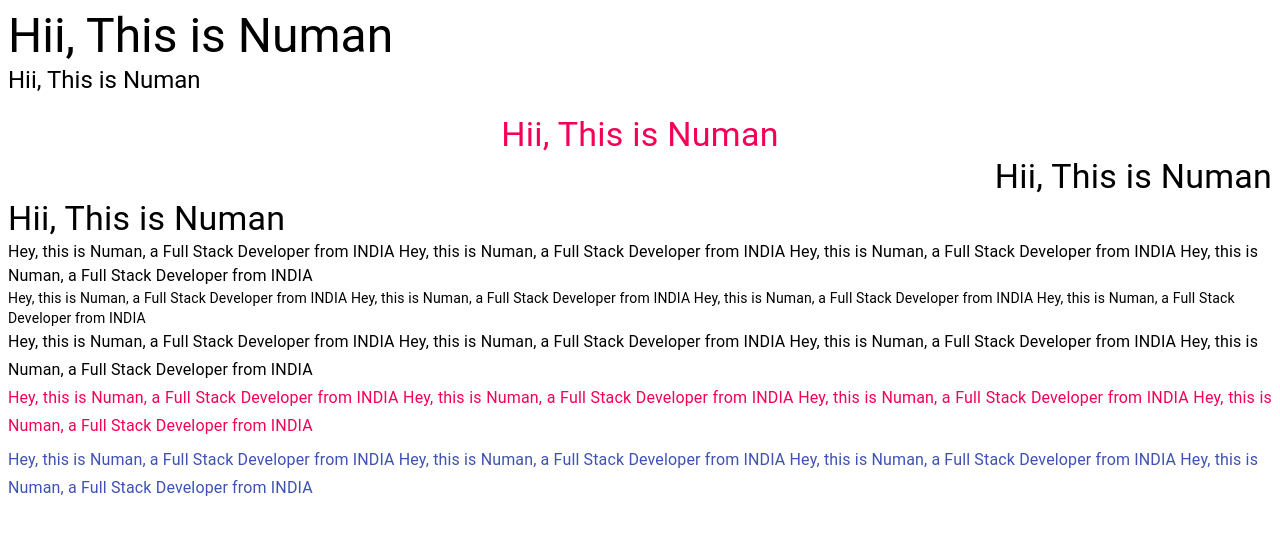
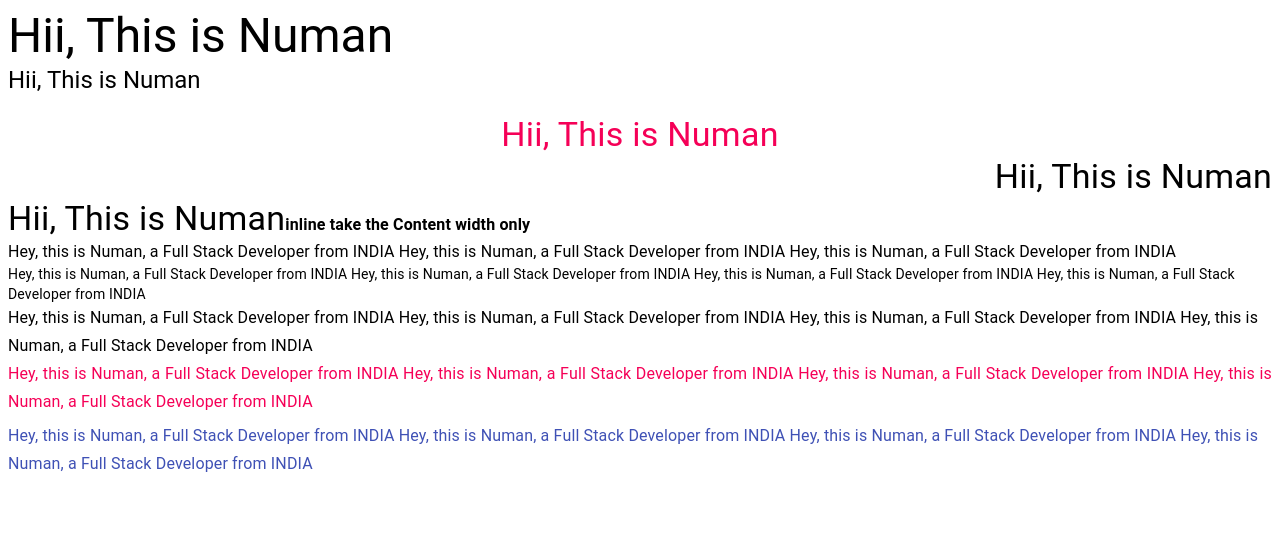
Before and after one commit to num-js/learning-material_ui-react, a React (Create React App) app: page / in a window 1280 px wide. Shown: the top 534 px of the page. Built offline with nearby package versions, Linux system fonts and the light colour scheme.

Commit message:
TypoGraphy in Mayterial-UI

```diff
--- a/src/Components/BasicComponents/TypographyComponent.js
+++ b/src/Components/BasicComponents/TypographyComponent.js
@@ -21,8 +21,9 @@ const TypographyComponent = () => {
             </Typography>
 
 
-            <Typography variant="body1">
-                Hey, this is Numan, a Full Stack Developer from INDIA
+            <Typography variant="body1" display="inline">
+                <b>inline take the Content width only</b>
+                <br />
                 Hey, this is Numan, a Full Stack Developer from INDIA
                 Hey, this is Numan, a Full Stack Developer from INDIA
                 Hey, this is Numan, a Full Stack Developer from INDIA
```
